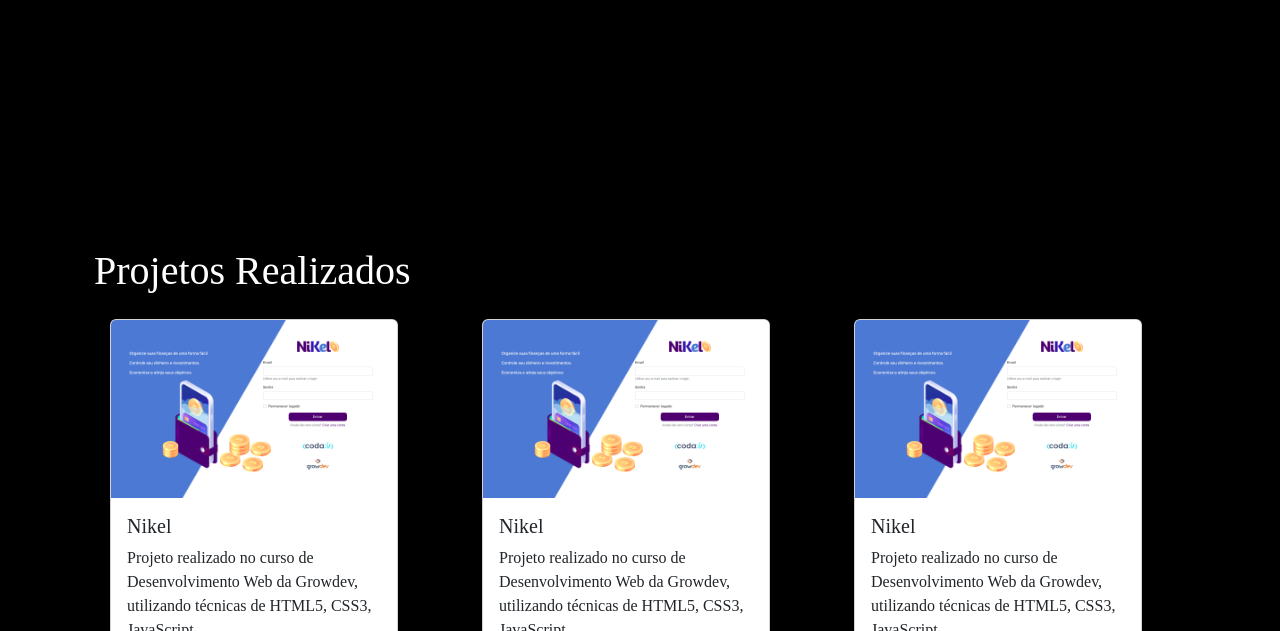
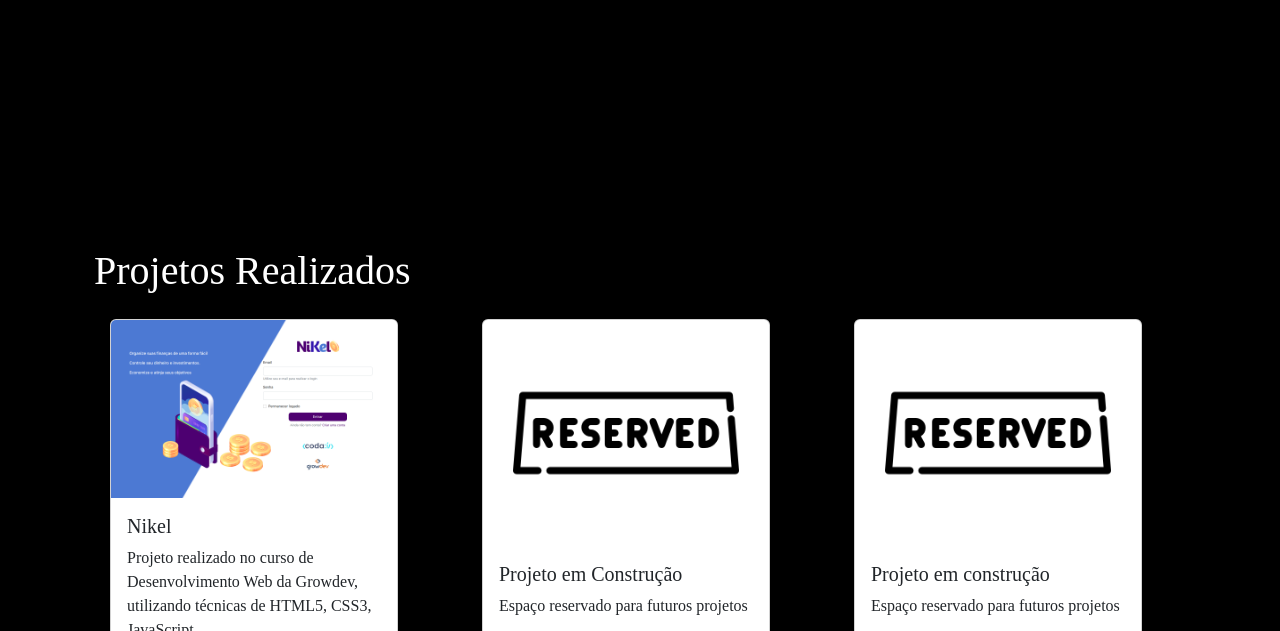
Before and after one commit to renatoribeiro16/portfolio-renatoribeiro, a website: page index.html in a window 1280 px wide. Shown: the part 815-1446 px from the top of the page. Drawn offline with nearby package versions, Linux system fonts and the light colour scheme; a web font is replaced by a local one.

Commit message:
atuaização 16-11

```diff
--- a/index.html
+++ b/index.html
@@ -92,11 +92,10 @@
             </div>
             <div class="col m-sm-3">
                 <div class="card" style="width: 18rem;">
-                    <img src="./img/nikel.png" class="card-img-top" alt="...">
+                    <img src="./img/reservado.png" class="card-img-top" style="width: 226px; margin-left: 30px;"alt="...">
                     <div class="card-body">
-                        <h5 class="card-title">Nikel</h5>
-                        <p class="card-text">Projeto realizado no curso de Desenvolvimento Web da Growdev, utilizando técnicas de
-                            HTML5, CSS3, JavaScript</p>
+                        <h5 class="card-title">Projeto em Construção</h5>
+                        <p class="card-text">Espaço reservado para futuros projetos</p>
                         <a href="#" class="btn-card btn btn-dark"><img class="btn-close-white" src="./img/github.svg" alt="">
                             Github</a>
 
@@ -106,11 +105,10 @@
 
             <div class="col m-sm-3">
                 <div class="card" style="width: 18rem;">
-                    <img src="./img/nikel.png" class="card-img-top" alt="...">
+                    <img src="./img/reservado.png" class="card-img-top" style="width: 226px; margin-left: 30px;"alt="...">
                     <div class="card-body">
-                        <h5 class="card-title">Nikel</h5>
-                        <p class="card-text">Projeto realizado no curso de Desenvolvimento Web da Growdev, utilizando técnicas de
-                            HTML5, CSS3, JavaScript</p>
+                        <h5 class="card-title">Projeto em construção</h5>
+                        <p class="card-text">Espaço reservado para futuros projetos</p>
                         <a href="#" class="btn-card btn btn-dark"><img class="btn-close-white" src="./img/github.svg" alt="">
                             Github</a>
 
```
Also changed, not shown: img/reservado.png (added).
